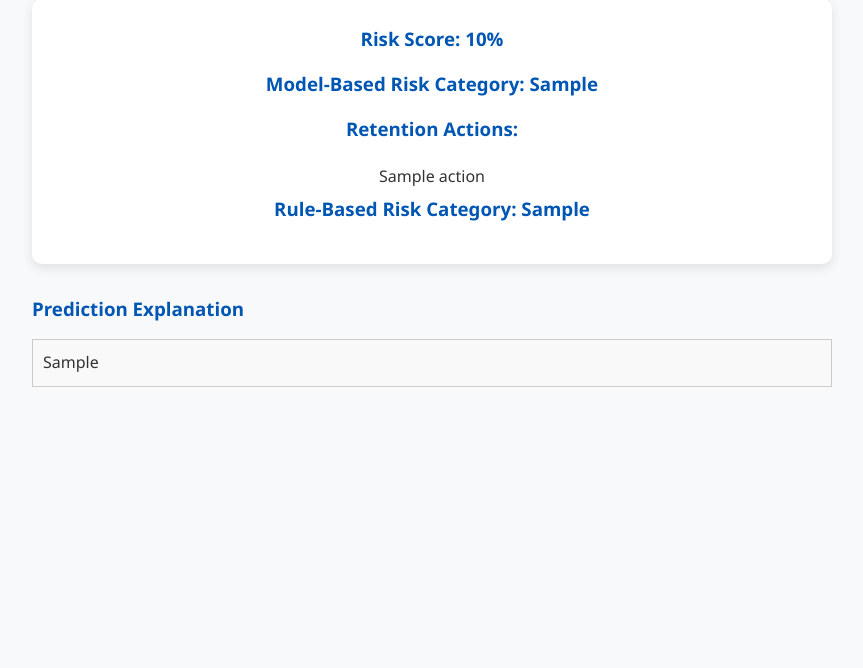
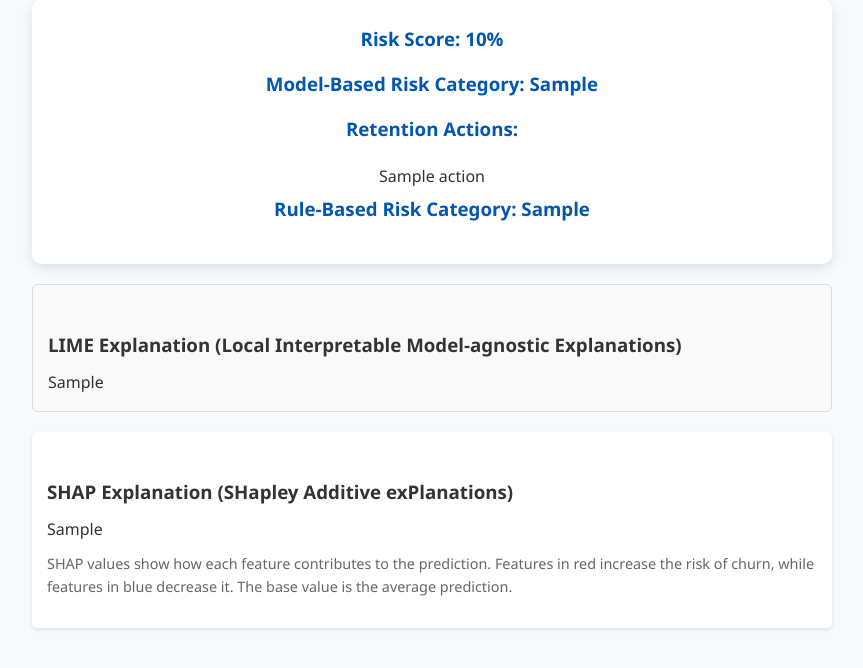
Before and after one commit to yashparimal99/Churn, a Flask app: template templates/index.html in a window 1280 px wide. Shown: the part 1499-2167 px from the top of the page, without its empty margins (208-1071 px from the left). Before the commit the page ends 1886 px from the top, so only its background shows below. Run offline with Flask 3, Linux system fonts and the light colour scheme; the template is opened without the code that fills it: most values are stand-ins (such as "Sample title", 1, 10 or a date in 2020); parts of the project's set-up code (start-up, migrations or seed data) failed here and were passed over.

Commit message:
shap changes

```diff
--- a/app.py
+++ b/app.py
@@ -5,16 +5,18 @@ import lime
 import lime.lime_tabular
 import pandas as pd
 from sklearn.preprocessing import LabelEncoder
+import shap
+import os
+from shap import Explanation
 
 # Load trained RandomForestClassifier model
-# model = pickle.load(open(r"C:\QuantumSoft\Churn\RFC_Model", "rb"))
 model = pickle.load(open("RFC_Model", "rb"))
 
 # Define features
 numerical_features = ['tenure', 'MonthlyCharges', 'TotalCharges']
 categorical_features = ['Contract', 'TechSupport', 'OnlineSecurity', 'InternetService',
-                        'PaymentMethod', 'DeviceProtection',
-                        'OnlineBackup', 'StreamingMovies', 'StreamingTV']
+                      'PaymentMethod', 'DeviceProtection',
+                      'OnlineBackup', 'StreamingMovies', 'StreamingTV']
 feature_names = numerical_features + categorical_features
 
 # Load raw training data
@@ -28,12 +30,15 @@ for col in categorical_features:
     le.fit(X_train_raw[col].astype(str))
     label_encoders[col] = le
 
-# Preprocess training data for LIME
+# Preprocess training data for LIME and SHAP
 X_train_processed = X_train_raw[feature_names].copy()
 X_train_processed[numerical_features] = X_train_processed[numerical_features].apply(pd.to_numeric, errors='coerce')
 X_train_processed.dropna(inplace=True)
 for col in categorical_features:
     X_train_processed[col] = label_encoders[col].transform(X_train_processed[col].astype(str))
+
+# Initialize SHAP explainer
+shap_explainer = shap.TreeExplainer(model)
 
 # Rule-based logic function
 def rule_based_risk(form_data):
@@ -73,6 +78,49 @@ def rule_based_risk(form_data):
     else:
         return "Low"
 
+# Function to generate SHAP force plot HTML
+def generate_shap_plot(input_df):
+    # Calculate SHAP values
+    shap_values = shap_explainer.shap_values(input_df)
+
+    # For binary classification, we'll use the SHAP values for class 1 (churn)
+    if isinstance(shap_values, list):
+        shap_values = shap_values[1]
+        base_value = shap_explainer.expected_value[1]
+    else:
+        base_value = shap_explainer.expected_value
+
+    # Create force plot
+    force_plot = shap.force_plot(
+        base_value=base_value,
+        shap_values=shap_values[0],
+        features=input_df.iloc[0],
+        feature_names=feature_names,
+        matplotlib=False,
+        show=False
+    )
+
+    # Save to temporary HTML file with UTF-8 encoding
+    temp_file = 'temp_shap.html'
+    shap.save_html(temp_file, force_plot)
+
+    # Read the HTML content with UTF-8 encoding
+    try:
+        with open(temp_file, 'r', encoding='utf-8') as file:
+            shap_html = file.read()
+    except UnicodeDecodeError:
+        # Fallback to latin-1 if UTF-8 fails (though it shouldn't with SHAP output)
+        with open(temp_file, 'r', encoding='latin-1') as file:
+            shap_html = file.read()
+
+    # Delete the temporary file
+    try:
+        os.remove(temp_file)
+    except:
+        pass
+
+    return shap_html
+
 # Flask app
 app = Flask(__name__)
 
@@ -101,15 +149,12 @@ def predict():
         risk_score = model.predict_proba(input_df)[0][1]
         risk_category = "High" if risk_score > 0.7 else "Medium" if risk_score > 0.3 else "Low"
 
-
         if risk_score > 0.7:
-            retention_action =['Grant loyalty benefits','Offer cashback offers','Schedule agent call to customer']
-        elif risk_score >0.3:
-            retention_action=['Grant loyalty points']
+            retention_action = ['Grant loyalty benefits', 'Offer cashback offers', 'Schedule agent call to customer']
+        elif risk_score > 0.3:
+            retention_action = ['Grant loyalty points']
         else:
-            retention_action=['No Action Required']
-
-
+            retention_action = ['No Action Required']
 
         # Rule-based category
         rule_based_category = rule_based_risk(request.form)
@@ -129,12 +174,16 @@ def predict():
         )
         lime_html = explanation.as_html()
 
+        # SHAP explanation
+        shap_html = generate_shap_plot(input_df)
+
         return render_template("index.html",
-                               risk_score=round(risk_score * 100, 2),
-                               risk_category=risk_category,
-                               retention_actions=retention_action,
-                               rule_based_category=rule_based_category,
-                               lime_html=lime_html)
+                           risk_score=round(risk_score * 100, 2),
+                           risk_category=risk_category,
+                           retention_actions=retention_action,
+                           rule_based_category=rule_based_category,
+                           lime_html=lime_html,
+                           shap_html=shap_html)
 
     except Exception as e:
         return f"Error: {str(e)}"
--- a/requirements.txt
+++ b/requirements.txt
@@ -3,4 +3,5 @@ pandas
 numpy
 scikit-learn
 lime
+shap
 Gunicorn
--- a/templates/index.html
+++ b/templates/index.html
@@ -5,6 +5,30 @@
     <meta name="viewport" content="width=device-width, initial-scale=1.0">
     <title>Churn Risk Predictor</title>
     <link rel="stylesheet" href="{{ url_for('static', filename='style.css') }}">
+    <style>
+        .explanation-container {
+            margin-top: 20px;
+            border: 1px solid #ddd;
+            padding: 15px;
+            border-radius: 5px;
+            background-color: #f9f9f9;
+        }
+        .explanation-title {
+            margin-bottom: 10px;
+            color: #333;
+        }
+        .shap-container {
+            margin-top: 20px;
+            padding: 15px;
+            background-color: white;
+            border-radius: 5px;
+            box-shadow: 0 2px 4px rgba(0,0,0,0.1);
+        }
+        .shap-plot {
+            width: 100%;
+            overflow-x: auto;
+        }
+    </style>
 </head>
 <body>
     <div class="container">
@@ -152,11 +176,22 @@
                 {% endif %}
             </div>
 
-            <div class="lime-container">
-                <h3>Prediction Explanation</h3>
-                <div style="max-height: 400px; overflow-y: auto; border: 1px solid #ccc; padding: 10px; background: #f9f9f9;">
+            <div class="explanation-container">
+                <h3 class="explanation-title">LIME Explanation (Local Interpretable Model-agnostic Explanations)</h3>
+                <div style="max-height: 400px; overflow-y: auto;">
                     {{ lime_html | safe }}
                 </div>
+            </div>
+
+            <div class="shap-container">
+                <h3 class="explanation-title">SHAP Explanation (SHapley Additive exPlanations)</h3>
+                <div class="shap-plot">
+                    {{ shap_html | safe }}
+                </div>
+                <p style="margin-top: 10px; font-size: 0.9em; color: #666;">
+                    SHAP values show how each feature contributes to the prediction. Features in red increase the risk of churn,
+                    while features in blue decrease it. The base value is the average prediction.
+                </p>
             </div>
         {% endif %}
     </div>
```
